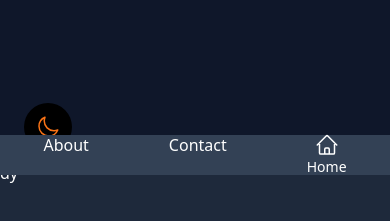
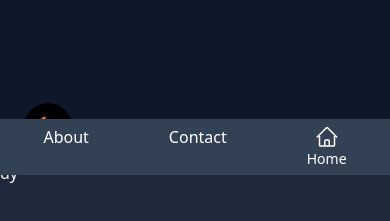
Before and after one commit to BornaAlizadeh/BornaALZ, a website: page index.html in a window 390 px wide. Shown: the part 669-890 px from the top of the page. Drawn offline with nearby package versions, Linux system fonts and the light colour scheme; files that its build step writes are made by us from their sources.

Commit message:
Add files via upload

```diff
--- a/index.html
+++ b/index.html
@@ -34,7 +34,7 @@
         <i class="fa-solid fa-bars duration-200"></i>
       </div> -->
       <!-- -------------------------------- -->
-      <div class="bg-slate-700 w-full h-10 flex items-center justify-center md:hidden bottom-0 fixed  duration-200" id="menu">
+      <div class="bg-slate-700 w-full h-14 flex items-center justify-center md:hidden bottom-0 fixed  duration-200" id="menu">
         <nav class="flex flex-row-reverse">
           <a id="hlink" href="" class="px-10 py-3 text-sm text-white font-medium hover:text-orange-500 duration-200 flex justify-center flex-col items-center">
             <svg xmlns="http://www.w3.org/2000/svg" fill="none" viewBox="0 0 24 24" stroke-width="1.5" stroke="currentColor" class="size-6">
```
